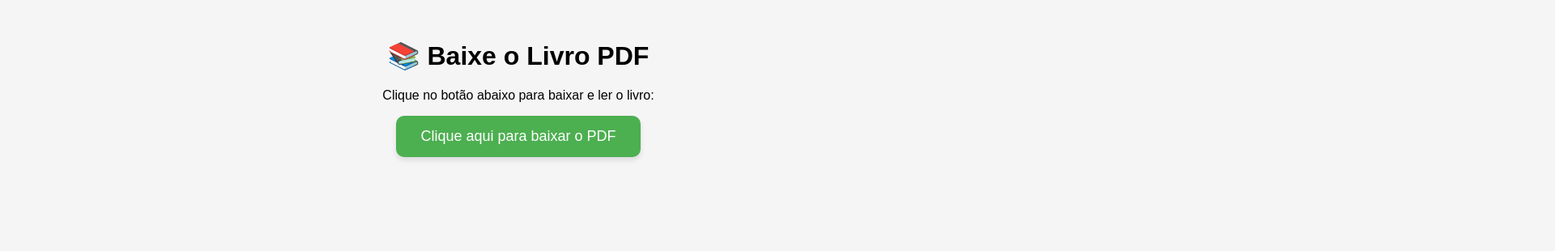
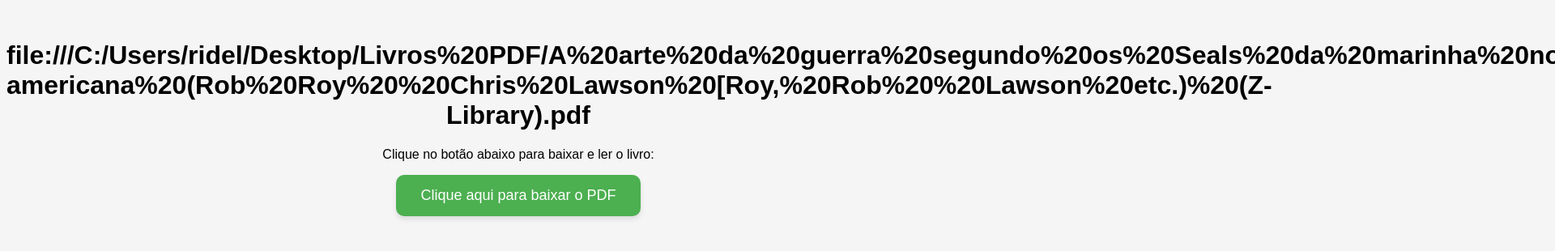
Before and after one commit to ridelvanomes12121121asdad/ler, a plain HTML site: page index.html in a window 1280 px wide. Shown: the top 310 px of the page at 81% size, 1920 px wide, since content can reach past the window. Drawn offline with Linux system fonts and the light colour scheme.

Commit message:
Update index.html

```diff
--- a/index.html
+++ b/index.html
@@ -27,7 +27,7 @@
 </head>
 <body>
 
-    <h1>📚 Baixe o Livro PDF</h1>
+    <h1>file:///C:/Users/ridel/Desktop/Livros%20PDF/A%20arte%20da%20guerra%20segundo%20os%20Seals%20da%20marinha%20norte-americana%20(Rob%20Roy%20%20Chris%20Lawson%20[Roy,%20Rob%20%20Lawson%20etc.)%20(Z-Library).pdf</h1>
     <p>Clique no botão abaixo para baixar e ler o livro:</p>
 
     <a href="seulivro.pdf" download>Clique aqui para baixar o PDF</a>
```
